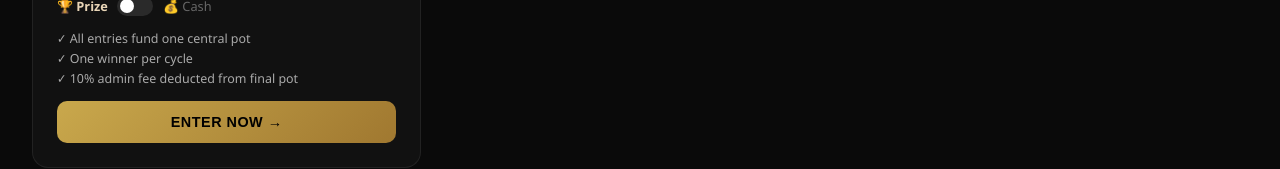
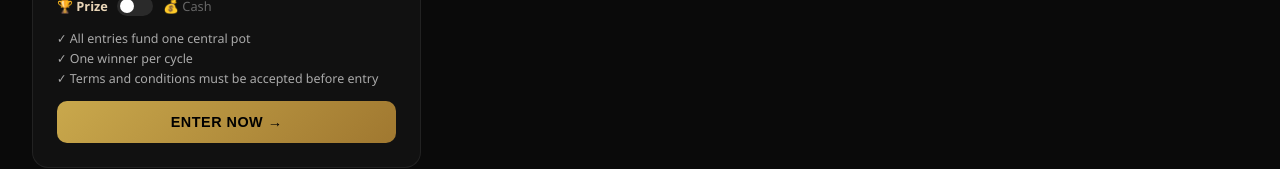
Before and after one commit to LuxePrizeDraws/UAE-COMPETITION, a React (Vite) app in the folder client/: page /dashboard in a window 1280 px wide. Shown: the part 2445-2614 px from the top of the page. Built offline with nearby package versions, Linux system fonts and the light colour scheme.

Commit message:
Apply remaining changes
Co-authored-by: shugstarwork-maker <312240208+shugstarwork-maker@users.noreply.github.com>

```diff
--- a/client/src/App.tsx
+++ b/client/src/App.tsx
@@ -200,15 +200,15 @@ const competitions = [
     prizeDetails: {
       currency: 'GBP',
       description: 'Shared winner pot model',
-      includes: ['Entrant-funded pooled pot', 'Single winner selected per cycle', '10% admin fee applied to final pot'],
+      includes: ['Entrant-funded pooled pot', 'Single winner selected per cycle', 'Entry subject to agreed terms and conditions'],
     },
     entryPrice: 1,
     totalEntries: 20000,
     soldEntries: 9900,
     endsIn: '1 day 4 hours',
     status: 'live',
-    tags: ['Shared Pot', 'League Draw', 'Transparent 10% Admin Fee'],
-    profitMargin: '10% Admin Fee from final winner pot (displayed transparently)',
+    tags: ['Shared Pot', 'League Draw', 'Terms-Acceptance Required'],
+    profitMargin: 'Shared-pot draw model with published terms and eligibility',
     expectedWinners: 1,
   },
 ];
--- a/client/src/pages/Dashboard.tsx
+++ b/client/src/pages/Dashboard.tsx
@@ -217,11 +217,11 @@ const COMPETITIONS: Competition[] = [
     entriesNeeded: 20000,
     drawReadyPercent: 49.5,
     timeRemaining: '1d 4h 00m',
-    cashAlternative: 'Winner receives pot less transparent 10% admin fee',
+    cashAlternative: 'Winner receives the final pooled pot per published terms',
     type: 'cash',
     icon: '🏁',
     status: 'live',
-    details: ['All entries fund one central pot', 'One winner per cycle', '10% admin fee deducted from final pot'],
+    details: ['All entries fund one central pot', 'One winner per cycle', 'Terms and conditions must be accepted before entry'],
   },
 ];
 
```
Also changed, not shown: 1 other file (tests, documents, lock files or other folders).
